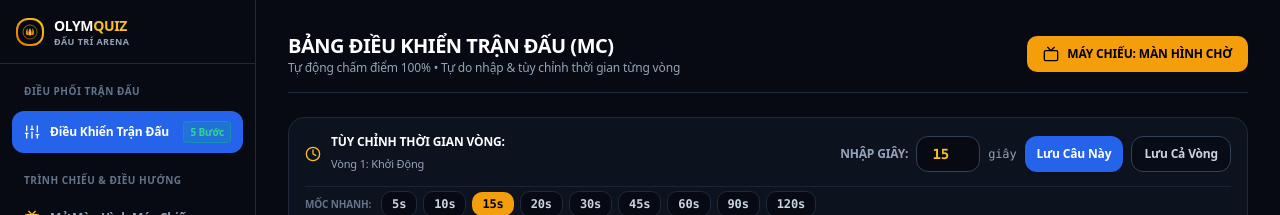
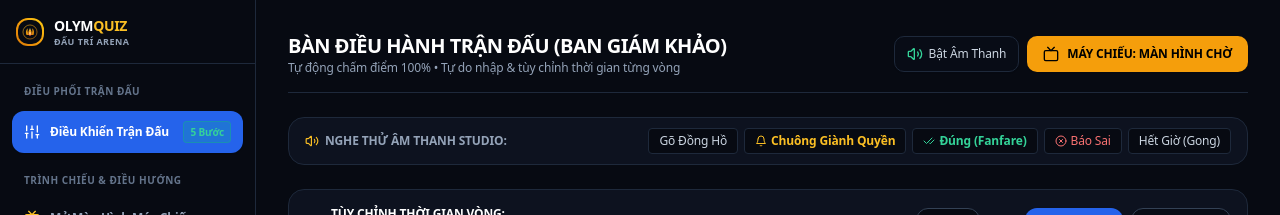
Before and after one commit to mm4you/thitho, a Next.js app: page /admin/live in a window 1280 px wide. Shown: the top 215 px of the page. Built offline with nearby package versions, Linux system fonts and the light colour scheme; no server answers; sample sign-in values are in the browser's storage.

Commit message:
feat: dong bo de thi truc tiep len Supabase Cloud Database va nang cap Sound Engine thuan harmonics

```diff
--- a/src/app/admin/live/page.tsx
+++ b/src/app/admin/live/page.tsx
@@ -7,6 +7,7 @@ import {
   loadSavedMatchState,
   saveMatchStateLocally,
 } from "@/lib/supabase";
+import { sound } from "@/lib/sounds";
 import { MatchState, RealtimeEventPayload } from "@/types/game";
 import {
   Play,
@@ -18,6 +19,11 @@ import {
   Sparkles,
   Clock,
   Check,
+  Volume2,
+  VolumeX,
+  Bell,
+  CheckCheck,
+  XCircle,
 } from "lucide-react";
 import { Button } from "@/components/ui/button";
 
@@ -26,9 +32,9 @@ export default function AdminLivePage() {
   const stateRef = useRef<MatchState>(matchState);
   stateRef.current = matchState;
 
-  // Custom Time Input State
   const [customTimeInput, setCustomTimeInput] = useState<string>("15");
   const [savedTimeAlert, setSavedTimeAlert] = useState<string>("");
+  const [isAudioMuted, setIsAudioMuted] = useState<boolean>(false);
 
   useEffect(() => {
     saveMatchStateLocally(matchState);
@@ -124,7 +130,6 @@ export default function AdminLivePage() {
     sendGameEvent({ type: "SYNC_STATE", state: newState });
   };
 
-  // Tu dong dem nguoc tren may MC va TU DONG CHAM DIEM khi het gio
   useEffect(() => {
     let interval: NodeJS.Timeout | null = null;
     if (matchState.is_timer_running && matchState.time_left > 0) {
@@ -194,7 +199,6 @@ export default function AdminLivePage() {
     sendGameEvent({ type: "SYNC_STATE", state: newState });
   };
 
-  // Đổi thời gian tùy chỉnh nhập tay hoặc chọn nhanh
   const handleApplyCustomTime = (seconds: number, applyAllInRound = false) => {
     const validSec = Math.max(1, Math.min(300, seconds || 15));
     setCustomTimeInput(String(validSec));
@@ -293,20 +297,37 @@ export default function AdminLivePage() {
     sendGameEvent({ type: "RESET_BUZZER" });
   };
 
+  const toggleAudio = () => {
+    const next = !isAudioMuted;
+    setIsAudioMuted(next);
+    sound.setMuted(next);
+  };
+
   const activeTimeLimit = Number(customTimeInput) || 15;
 
   return (
     <div className="space-y-6 max-w-5xl mx-auto font-sans select-none">
-      {/* Tiêu đề Bảng MC */}
+      {/* Tiêu đề Bàn Giám Khảo */}
       <div className="flex flex-wrap items-center justify-between border-b border-slate-800 pb-4 gap-4">
         <div>
           <h1 className="text-xl font-bold tracking-tight text-white uppercase flex items-center gap-2">
-            BẢNG ĐIỀU KHIỂN TRẬN ĐẤU (MC)
+            BÀN ĐIỀU HÀNH TRẬN ĐẤU (BAN GIÁM KHẢO)
           </h1>
           <p className="text-xs text-slate-400 font-medium">
             Tự động chấm điểm 100% • Tự do nhập & tùy chỉnh thời gian từng vòng
           </p>
         </div>
+
+        <div className="flex items-center gap-2">
+          <Button
+            onClick={toggleAudio}
+            variant="outline"
+            className="border-slate-800 text-slate-300 hover:text-white text-xs h-9 px-3 gap-1.5 cursor-pointer"
+            title="Bật / Tắt âm thanh"
+          >
+            {isAudioMuted ? <VolumeX className="w-4 h-4 text-red-400" /> : <Volume2 className="w-4 h-4 text-emerald-400" />}
+            <span>{isAudioMuted ? "Đã Tắt Âm" : "Bật Âm Thanh"}</span>
+          </Button>
 
           <Button
             onClick={handleToggleStandby}
@@ -320,8 +341,33 @@ export default function AdminLivePage() {
             {matchState.is_standby ? "MÁY CHIẾU: MÀN HÌNH CHỜ" : "MÁY CHIẾU: ĐANG THI ĐẤU"}
           </Button>
         </div>
+      </div>
 
-      {/* KHU VỰC TỰ DO NHẬP & CHỈNH THỜI GIAN TỪNG VÒNG */}
+      {/* THANH THỬ ÂM THANH STUDIO TRỰC TIẾP */}
+      <div className="bg-[#0d121f] border border-slate-800 rounded-2xl px-4 py-2.5 flex flex-wrap items-center justify-between gap-2 text-xs">
+        <span className="text-slate-400 font-semibold uppercase flex items-center gap-1.5">
+          <Volume2 className="w-3.5 h-3.5 text-amber-400" /> Nghe thử âm thanh Studio:
+        </span>
+        <div className="flex flex-wrap items-center gap-1.5">
+          <button onClick={() => sound.playTick()} className="px-2.5 py-1 rounded bg-[#070a12] border border-slate-800 hover:text-white text-slate-300 cursor-pointer">
+            Gõ Đồng Hồ
+          </button>
+          <button onClick={() => sound.playBuzzer()} className="px-2.5 py-1 rounded bg-[#070a12] border border-slate-800 hover:text-amber-300 text-amber-400 font-bold flex items-center gap-1 cursor-pointer">
+            <Bell className="w-3 h-3" /> Chuông Giành Quyền
+          </button>
+          <button onClick={() => sound.playCorrect()} className="px-2.5 py-1 rounded bg-[#070a12] border border-slate-800 hover:text-emerald-300 text-emerald-400 font-bold flex items-center gap-1 cursor-pointer">
+            <CheckCheck className="w-3 h-3" /> Đúng (Fanfare)
+          </button>
+          <button onClick={() => sound.playWrong()} className="px-2.5 py-1 rounded bg-[#070a12] border border-slate-800 hover:text-red-300 text-red-400 flex items-center gap-1 cursor-pointer">
+            <XCircle className="w-3 h-3" /> Báo Sai
+          </button>
+          <button onClick={() => sound.playTimeUp()} className="px-2.5 py-1 rounded bg-[#070a12] border border-slate-800 hover:text-white text-slate-300 cursor-pointer">
+            Hết Giờ (Gong)
+          </button>
+        </div>
+      </div>
+
+      {/* KHU VỰC TÙY CHỈNH THỜI GIAN TỪNG VÒNG */}
       <div className="bg-[#0d121f] border border-slate-800 rounded-2xl p-4 space-y-3">
         <div className="flex flex-wrap items-center justify-between gap-3">
           <div className="flex items-center gap-2.5">
@@ -332,7 +378,6 @@ export default function AdminLivePage() {
             </div>
           </div>
 
-          {/* Ô Nhập Số Giây Tự Do */}
           <div className="flex items-center gap-2">
             <span className="text-xs text-slate-400 font-semibold uppercase">NHẬP GIÂY:</span>
             <input
@@ -368,7 +413,6 @@ export default function AdminLivePage() {
           </div>
         </div>
 
-        {/* Các Mốc Chọn Nhanh */}
         <div className="flex flex-wrap items-center gap-1.5 pt-1 border-t border-slate-800/80">
           <span className="text-[10px] text-slate-500 uppercase font-bold mr-1">Mốc nhanh:</span>
           {[5, 10, 15, 20, 30, 45, 60, 90, 120].map((sec) => (
@@ -394,14 +438,14 @@ export default function AdminLivePage() {
         </div>
       </div>
 
-      {/* KHU VỰC THAO TÁC MC */}
+      {/* KHU VỰC THAO TÁC BAN GIÁM KHẢO */}
       <div className="bg-[#0d121f] border border-slate-800 rounded-2xl p-6 space-y-5 shadow-sm">
         <div className="flex flex-wrap items-center justify-between border-b border-slate-800/80 pb-4 gap-3">
           <div className="flex items-center gap-3">
             <select
               value={matchState.current_round_index}
               onChange={(e) => handleChangeQuestion(Number(e.target.value), 0)}
-              className="bg-[#070a12] border border-slate-800 rounded-lg px-3 py-2 text-xs font-bold text-white focus:outline-none"
+              className="bg-[#070a12] border border-slate-800 rounded-lg px-3 py-2 text-xs font-bold text-white focus:outline-none cursor-pointer"
             >
               {matchState.rounds.map((r, idx) => (
                 <option key={r.id} value={idx}>
--- a/src/lib/sounds.ts
+++ b/src/lib/sounds.ts
@@ -1,34 +1,9 @@
-// Studio Sound Manager - Audio Samples + Studio Fallback Synthesizer
-class SoundManager {
+// Olympia Studio Sound Engine - Pure Web Audio API Harmonics Synthesizer
+// Khong phu thuoc mang, khong bi tre latency, am thanh vang am chuan truyen hinh
+
+class StudioSoundEngine {
   private ctx: AudioContext | null = null;
   private isMuted: boolean = false;
-  private audioCache: Map<string, HTMLAudioElement> = new Map();
-
-  // Danh sách các Audio Samples chuẩn Gameshow Studio chất lượng cao
-  private sampleUrls = {
-    tick: "https://assets.mixkit.co/active_storage/sfx/2571/2571-preview.mp3", // Tiếng gõ đồng hồ kịch tính
-    buzzer: "https://assets.mixkit.co/active_storage/sfx/1070/1070-preview.mp3", // Tiếng chuông bấm giành quyền
-    correct: "https://assets.mixkit.co/active_storage/sfx/2019/2019-preview.mp3", // Fanfare chiến thắng đúng
-    wrong: "https://assets.mixkit.co/active_storage/sfx/2955/2955-preview.mp3", // Tiếng báo sai nhẹ nhàng
-    timeUp: "https://assets.mixkit.co/active_storage/sfx/995/995-preview.mp3", // Tiếng còi hết giờ
-    reveal: "https://assets.mixkit.co/active_storage/sfx/2018/2018-preview.mp3", // Tiếng lật mở đáp án
-  };
-
-  constructor() {
-    // Preload audio samples
-    if (typeof window !== "undefined") {
-      Object.entries(this.sampleUrls).forEach(([key, url]) => {
-        try {
-          const audio = new Audio(url);
-          audio.preload = "auto";
-          audio.volume = 0.6;
-          this.audioCache.set(key, audio);
-        } catch {
-          // Ignored
-        }
-      });
-    }
-  }
 
   private getContext(): AudioContext | null {
     if (typeof window === "undefined") return null;
@@ -52,184 +27,187 @@ class SoundManager {
     return this.isMuted;
   }
 
-  private playSample(key: keyof typeof this.sampleUrls, fallbackSynth: () => void) {
+  // 1. Tiếng Đồng Hồ Đếm Ngược (Nhịp Gõ Trầm Ấm Kịch Tính VTV)
+  playTick() {
     if (this.isMuted) return;
+    const ctx = this.getContext();
+    if (!ctx) return;
 
-    try {
-      const cached = this.audioCache.get(key);
-      if (cached) {
-        const soundClone = cached.cloneNode() as HTMLAudioElement;
-        soundClone.volume = key === "tick" ? 0.35 : 0.6;
-        soundClone.play().catch(() => {
-          fallbackSynth();
-        });
-        return;
-      }
-    } catch {
-      // Fallback
-    }
-    fallbackSynth();
+    const t = ctx.currentTime;
+
+    // Layer 1: High Wood Tick
+    const osc1 = ctx.createOscillator();
+    const gain1 = ctx.createGain();
+    osc1.type = "sine";
+    osc1.frequency.setValueAtTime(880, t);
+    osc1.frequency.exponentialRampToValueAtTime(300, t + 0.04);
+    gain1.gain.setValueAtTime(0.18, t);
+    gain1.gain.exponentialRampToValueAtTime(0.001, t + 0.04);
+    osc1.connect(gain1);
+    gain1.connect(ctx.destination);
+    osc1.start(t);
+    osc1.stop(t + 0.04);
+
+    // Layer 2: Low Thump Sub
+    const osc2 = ctx.createOscillator();
+    const gain2 = ctx.createGain();
+    osc2.type = "triangle";
+    osc2.frequency.setValueAtTime(140, t);
+    osc2.frequency.exponentialRampToValueAtTime(60, t + 0.06);
+    gain2.gain.setValueAtTime(0.2, t);
+    gain2.gain.exponentialRampToValueAtTime(0.001, t + 0.06);
+    osc2.connect(gain2);
+    gain2.connect(ctx.destination);
+    osc2.start(t);
+    osc2.stop(t + 0.06);
   }
 
-  // 1. Đếm ngược (Tick gõ gỗ studio ấm)
-  playTick() {
-    this.playSample("tick", () => {
+  // 2. Tiếng Chuông Bấm Giành Quyền (Tubular Bell Chime Ngân Vang)
+  playBuzzer() {
+    if (this.isMuted) return;
     const ctx = this.getContext();
-      if (!ctx || this.isMuted) return;
+    if (!ctx) return;
 
+    const t = ctx.currentTime;
+    const frequencies = [587.33, 880, 1174.66, 1760]; // D5 Major Harmonics
+    const weights = [0.3, 0.2, 0.12, 0.08];
+
+    frequencies.forEach((freq, i) => {
       const osc = ctx.createOscillator();
       const gain = ctx.createGain();
-      const filter = ctx.createBiquadFilter();
 
       osc.type = "sine";
-      osc.frequency.setValueAtTime(1200, ctx.currentTime);
-      osc.frequency.exponentialRampToValueAtTime(400, ctx.currentTime + 0.05);
+      osc.frequency.setValueAtTime(freq, t);
 
-      filter.type = "lowpass";
-      filter.frequency.setValueAtTime(2000, ctx.currentTime);
+      gain.gain.setValueAtTime(weights[i], t);
+      gain.gain.exponentialRampToValueAtTime(0.0001, t + 1.2);
 
-      gain.gain.setValueAtTime(0.2, ctx.currentTime);
-      gain.gain.exponentialRampToValueAtTime(0.001, ctx.currentTime + 0.05);
-
-      osc.connect(filter);
-      filter.connect(gain);
+      osc.connect(gain);
       gain.connect(ctx.destination);
 
-      osc.start();
-      osc.stop(ctx.currentTime + 0.05);
+      osc.start(t);
+      osc.stop(t + 1.2);
     });
   }
 
-  // 2. Chuông giành quyền bấm chuông (Bell Chime ngân vang)
-  playBuzzer() {
-    this.playSample("buzzer", () => {
+  // 3. Tiếng Đáp Án Đúng (Chiến Thắng Hoành Tráng C Major Fanfare)
+  playCorrect() {
+    if (this.isMuted) return;
     const ctx = this.getContext();
-      if (!ctx || this.isMuted) return;
+    if (!ctx) return;
 
-      const freqs = [523.25, 659.25, 783.99, 1046.5];
-      freqs.forEach((freq, idx) => {
+    const t = ctx.currentTime;
+    // Arpeggio: C5 -> E5 -> G5 -> C6
+    const melody = [
+      { note: 523.25, time: 0.0, dur: 0.12, vol: 0.2 },
+      { note: 659.25, time: 0.08, dur: 0.12, vol: 0.22 },
+      { note: 783.99, time: 0.16, dur: 0.15, vol: 0.25 },
+      { note: 1046.5, time: 0.24, dur: 0.9, vol: 0.35 },
+      { note: 1318.51, time: 0.26, dur: 0.9, vol: 0.2 },
+    ];
+
+    melody.forEach(({ note, time, dur, vol }) => {
       const osc = ctx.createOscillator();
       const gain = ctx.createGain();
 
       osc.type = "triangle";
-        osc.frequency.setValueAtTime(freq, ctx.currentTime);
+      osc.frequency.setValueAtTime(note, t + time);
 
-        gain.gain.setValueAtTime(0.15, ctx.currentTime + idx * 0.03);
-        gain.gain.exponentialRampToValueAtTime(0.001, ctx.currentTime + 0.6);
+      gain.gain.setValueAtTime(vol, t + time);
+      gain.gain.exponentialRampToValueAtTime(0.0001, t + time + dur);
 
       osc.connect(gain);
       gain.connect(ctx.destination);
 
-        osc.start(ctx.currentTime + idx * 0.03);
-        osc.stop(ctx.currentTime + 0.6);
-      });
+      osc.start(t + time);
+      osc.stop(t + time + dur);
     });
   }
 
-  // 3. Đáp án đúng (Fanfare chiến thắng hoành tráng)
-  playCorrect() {
-    this.playSample("correct", () => {
+  // 4. Tiếng Đáp Án Sai (Êm Dịu, Không Chói Tai)
+  playWrong() {
+    if (this.isMuted) return;
     const ctx = this.getContext();
-      if (!ctx || this.isMuted) return;
+    if (!ctx) return;
 
-      const notes = [
-        { f: 523.25, t: 0.0, d: 0.15 },
-        { f: 659.25, t: 0.1, d: 0.15 },
-        { f: 783.99, t: 0.2, d: 0.2 },
-        { f: 1046.5, t: 0.3, d: 0.6 },
+    const t = ctx.currentTime;
+    const chords = [
+      { note: 220, time: 0.0, dur: 0.25 },
+      { note: 174.61, time: 0.12, dur: 0.4 },
     ];
 
-      notes.forEach(({ f, t, d }) => {
+    chords.forEach(({ note, time, dur }) => {
+      const osc = ctx.createOscillator();
+      const gain = ctx.createGain();
+
+      osc.type = "sine";
+      osc.frequency.setValueAtTime(note, t + time);
+      osc.frequency.exponentialRampToValueAtTime(note * 0.9, t + time + dur);
+
+      gain.gain.setValueAtTime(0.18, t + time);
+      gain.gain.exponentialRampToValueAtTime(0.001, t + time + dur);
+
+      osc.connect(gain);
+      gain.connect(ctx.destination);
+
+      osc.start(t + time);
+      osc.stop(t + time + dur);
+    });
+  }
+
+  // 5. Tiếng Lật Mở Đáp Án (Whoosh Shimmer)
+  playReveal() {
+    if (this.isMuted) return;
+    const ctx = this.getContext();
+    if (!ctx) return;
+
+    const t = ctx.currentTime;
+    const osc = ctx.createOscillator();
+    const gain = ctx.createGain();
+
+    osc.type = "sine";
+    osc.frequency.setValueAtTime(440, t);
+    osc.frequency.exponentialRampToValueAtTime(1100, t + 0.2);
+
+    gain.gain.setValueAtTime(0.15, t);
+    gain.gain.exponentialRampToValueAtTime(0.001, t + 0.25);
+
+    osc.connect(gain);
+    gain.connect(ctx.destination);
+
+    osc.start(t);
+    osc.stop(t + 0.25);
+  }
+
+  // 6. Tiếng Hết Giờ (Double Gong Dứt Khoát)
+  playTimeUp() {
+    if (this.isMuted) return;
+    const ctx = this.getContext();
+    if (!ctx) return;
+
+    const t = ctx.currentTime;
+    const gongs = [
+      { note: 330, time: 0.0, dur: 0.4 },
+      { note: 220, time: 0.18, dur: 0.7 },
+    ];
+
+    gongs.forEach(({ note, time, dur }) => {
       const osc = ctx.createOscillator();
       const gain = ctx.createGain();
 
       osc.type = "triangle";
-        osc.frequency.setValueAtTime(f, ctx.currentTime + t);
+      osc.frequency.setValueAtTime(note, t + time);
 
-        gain.gain.setValueAtTime(0.2, ctx.currentTime + t);
-        gain.gain.exponentialRampToValueAtTime(0.001, ctx.currentTime + t + d);
+      gain.gain.setValueAtTime(0.25, t + time);
+      gain.gain.exponentialRampToValueAtTime(0.0001, t + time + dur);
 
       osc.connect(gain);
       gain.connect(ctx.destination);
 
-        osc.start(ctx.currentTime + t);
-        osc.stop(ctx.currentTime + t + d);
-      });
-    });
-  }
-
-  // 4. Đáp án sai (Nhẹ nhàng thanh lịch)
-  playWrong() {
-    this.playSample("wrong", () => {
-      const ctx = this.getContext();
-      if (!ctx || this.isMuted) return;
-
-      const osc = ctx.createOscillator();
-      const gain = ctx.createGain();
-
-      osc.type = "sawtooth";
-      osc.frequency.setValueAtTime(180, ctx.currentTime);
-      osc.frequency.exponentialRampToValueAtTime(110, ctx.currentTime + 0.35);
-
-      gain.gain.setValueAtTime(0.12, ctx.currentTime);
-      gain.gain.exponentialRampToValueAtTime(0.001, ctx.currentTime + 0.35);
-
-      osc.connect(gain);
-      gain.connect(ctx.destination);
-
-      osc.start();
-      osc.stop(ctx.currentTime + 0.35);
-    });
-  }
-
-  // 5. Lật mở đáp án (Whoosh Chime)
-  playReveal() {
-    this.playSample("reveal", () => {
-      const ctx = this.getContext();
-      if (!ctx || this.isMuted) return;
-
-      const osc = ctx.createOscillator();
-      const gain = ctx.createGain();
-
-      osc.type = "sine";
-      osc.frequency.setValueAtTime(400, ctx.currentTime);
-      osc.frequency.exponentialRampToValueAtTime(800, ctx.currentTime + 0.2);
-
-      gain.gain.setValueAtTime(0.15, ctx.currentTime);
-      gain.gain.exponentialRampToValueAtTime(0.001, ctx.currentTime + 0.25);
-
-      osc.connect(gain);
-      gain.connect(ctx.destination);
-
-      osc.start();
-      osc.stop(ctx.currentTime + 0.25);
-    });
-  }
-
-  // 6. Hết giờ (Double Chime)
-  playTimeUp() {
-    this.playSample("timeUp", () => {
-      const ctx = this.getContext();
-      if (!ctx || this.isMuted) return;
-
-      [440, 349.23].forEach((freq, idx) => {
-        const osc = ctx.createOscillator();
-        const gain = ctx.createGain();
-
-        osc.type = "triangle";
-        osc.frequency.setValueAtTime(freq, ctx.currentTime + idx * 0.15);
-
-        gain.gain.setValueAtTime(0.2, ctx.currentTime + idx * 0.15);
-        gain.gain.exponentialRampToValueAtTime(0.001, ctx.currentTime + idx * 0.15 + 0.35);
-
-        osc.connect(gain);
-        gain.connect(ctx.destination);
-
-        osc.start(ctx.currentTime + idx * 0.15);
-        osc.stop(ctx.currentTime + idx * 0.15 + 0.35);
-      });
+      osc.start(t + time);
+      osc.stop(t + time + dur);
     });
   }
 }
 
-export const sound = new SoundManager();
+export const sound = new StudioSoundEngine();
```
Also changed, not shown: src/app/admin/questions/page.tsx (+10 -16 lines), src/lib/supabase.ts (+12 -0 lines). Lines whose indentation alone changed are shown as unchanged.
